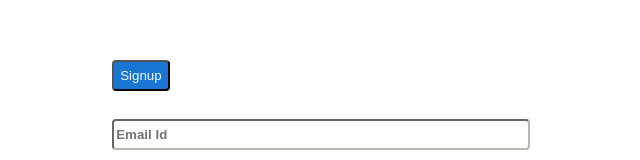
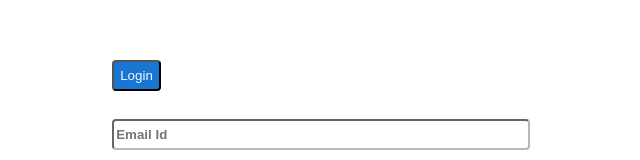
Before and after one commit to gr997570/csci5410-g11-frontend, an Angular app: page /login in a window 1280 px wide. Shown: the top 160 px of the page, without its empty margins (311-951 px from the left). Built offline with nearby package versions, Linux system fonts and the light colour scheme.

Commit message:
fixing bug

```diff
--- a/src/app/components/login/login.component.html
+++ b/src/app/components/login/login.component.html
@@ -2,7 +2,7 @@
     <div>
       <form [formGroup]="loginForm" style="padding: 20px;" (ngSubmit)="onSubmit()">
         <div>
-          <button type="button" style="background-color:#1976D2;color:aliceblue;border-radius:4px;line-height:25px;text-align:center;cursor:pointer;margin: 10px 0px;" (click)="redirectSignup()">Signup</button>
+          <button type="button" style="background-color:#1976D2;color:aliceblue;border-radius:4px;line-height:25px;text-align:center;cursor:pointer;margin: 10px 0px;" (click)="redirectLogin()">Login</button>
         </div>
         <br>
         <div>
--- a/src/app/components/registration/registration.component.html
+++ b/src/app/components/registration/registration.component.html
@@ -2,7 +2,7 @@
   <div>
     <form [formGroup]="loginForm" style="padding: 20px;" (ngSubmit)="onSubmit()">
       <div>
-        <button type="button" style="background-color:#1976D2;color:aliceblue;border-radius:4px;line-height:25px;text-align:center;cursor:pointer;margin: 10px 0px;" (click)="redirectLogin()">Login</button>
+        <button type="button" style="background-color:#1976D2;color:aliceblue;border-radius:4px;line-height:25px;text-align:center;cursor:pointer;margin: 10px 0px;" (click)="redirectSignup()">Signup</button>
       </div>
       <br>
       <div>
```
